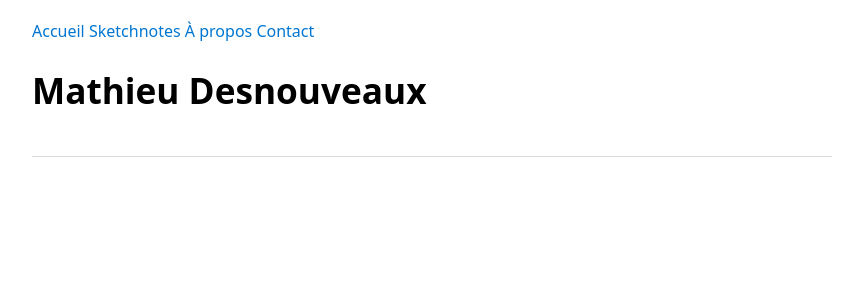
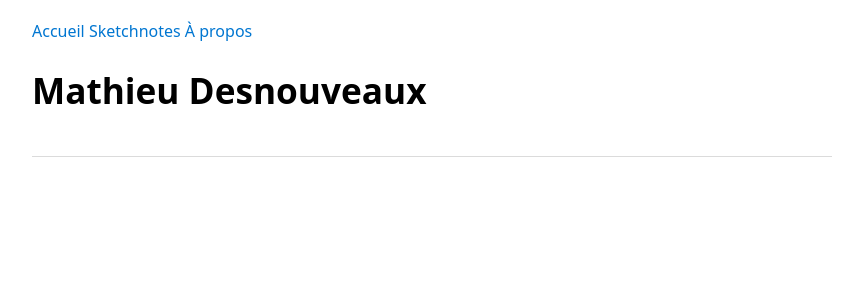
Before and after one commit to mdesnouveaux/sketchnote, a Node project: template pages/_includes/layout.njk in a window 1280 px wide. Shown: the top 300 px of the page, without its empty margins (208-1071 px from the left). Run offline with Node 20 templates, Linux system fonts and the light colour scheme; the template is opened without the code that fills it: most values are stand-ins (such as "Sample title", 1, 10 or a date in 2020).

Commit message:
feat: remove contact page and clean menu

```diff
--- a/pages/_includes/layout.njk
+++ b/pages/_includes/layout.njk
@@ -35,9 +35,8 @@
 <header>
     <nav>
         <a href="/">Accueil</a>
-        <a href="/sketchnotes.html">Sketchnotes</a>
+        <a href="/sketchnotes">Sketchnotes</a>
         <a href="/a-propos">À propos</a>
-        <a href="/contact.html">Contact</a>
     </nav>
 </header>
 
--- a/pages/contact.njk
+++ /dev/null
@@ -1,6 +0,0 @@
----
-title: Contact
-eleventyExcludeFromCollections: true
-description: Papa codeur, papa joueur / Acrobate de l'informatique / Parfois je dessine des flèches et des carrés #php #sketchnote
-permalink: contact.html
----
```
